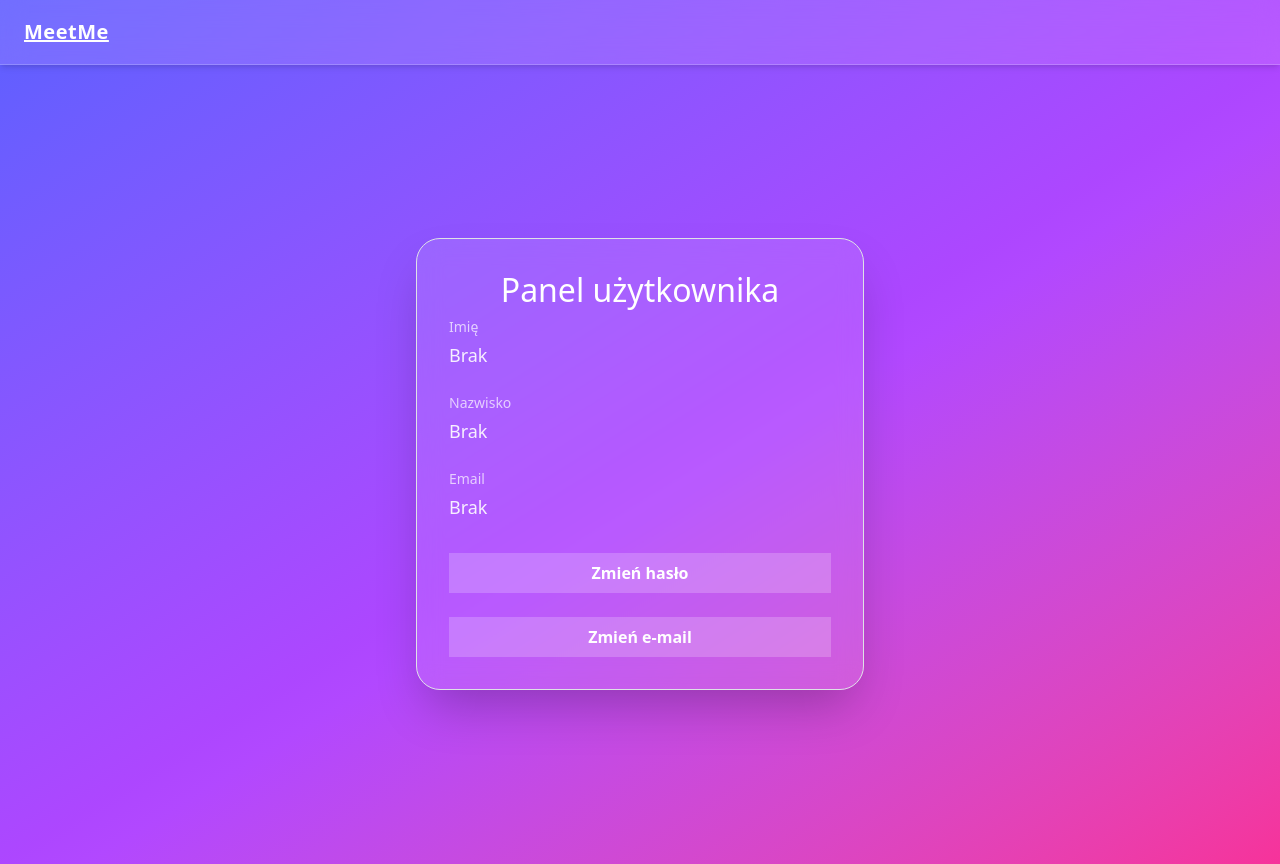
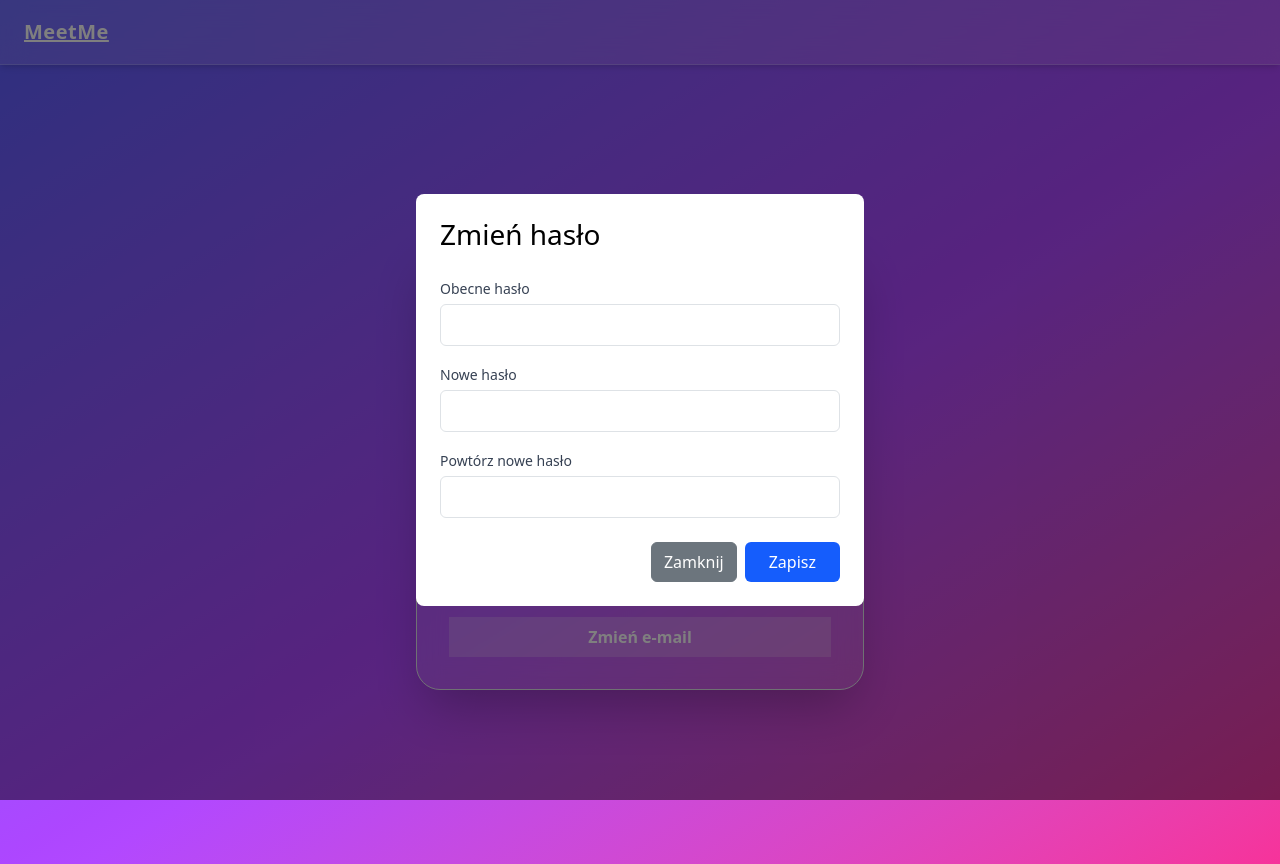
Before and after one commit to Interaktywne-Technologie-Sieciowe/supreme-bassoon, a Vue app in the folder vite-project/: page /UserPanel in a window 1280 px wide. Both pictures are taken after a click on the button "Zmień hasło". Built offline with nearby package versions, Linux system fonts and the light colour scheme; no server answers.

Commit message:
password and email change in UserPanel

```diff
--- a/vite-project/package.json
+++ b/vite-project/package.json
@@ -36,7 +36,7 @@
     "@tsconfig/node22": "^22.0.0",
     "@types/jsdom": "^21.1.7",
     "@types/node": "^22.13.9",
-    "@vitejs/plugin-vue": "^5.2.1",
+    "@vitejs/plugin-vue": "^5.2.3",
     "@vitest/eslint-plugin": "^1.1.36",
     "@vue/eslint-config-prettier": "^10.2.0",
     "@vue/eslint-config-typescript": "^14.5.0",
--- a/vite-project/src/components/DefaultNavbar.vue
+++ b/vite-project/src/components/DefaultNavbar.vue
@@ -1,34 +1,34 @@
-<script setup lang="ts">
-import { computed } from 'vue'
-import { useAuthStore } from '@/stores/auth'
 
-const auth = useAuthStore()
-
-const userRole = computed(() => auth.user?.role ?? null)
-const isLoggedIn = computed(() => auth.user !== null)
-const userName = computed(() => auth.user?.name ?? '')
-</script>
 
 <template>
   <header class="fixed top-0 left-0 w-full z-50 backdrop-blur-md bg-white/10 border-b border-white/20 shadow-md">
     <div class="max-w-7xl mx-auto px-4 sm:px-6 lg:px-8 h-16 flex items-center justify-between">
-      <!-- MeetMe jako link do strony głównej -->
       <RouterLink to="/" class="text-white font-semibold text-xl tracking-wide hover:text-pink-200 transition">
         MeetMe
       </RouterLink>
 
       <nav class="flex items-center space-x-6">
-        <RouterLink v-if="userRole === 'admin'" to="/AdminPanel" class="text-white hover:text-pink-200 transition"
-          active-class="underline">
+        <RouterLink v-if="userRole === 'admin'" to="/AdminPanel"
+          class="text-white hover:text-pink-200 transition" active-class="underline">
           AdminPanel
         </RouterLink>
 
-        <!-- Informacja o użytkowniku -->
-        <span v-if="isLoggedIn" class="text-white italic">
-          Witaj, {{ userName }}!
-        </span>
+        <div class="relative inline-block">
+          <span v-if="isLoggedIn"
+                @click="toggleUserPanel"
+                class="text-white italic cursor-pointer select-none">
+            Witaj, {{ userName }}!
+          </span>
 
-        <!-- Przycisk wylogowania -->
+          <div v-show="showUserPanel"
+               class="absolute bg-white text-black mt-2 right-0 shadow-md rounded w-40 z-50 transition-all duration-300">
+            <router-link to="/UserPanel" class="block px-4 py-2 hover:bg-gray-200 hover:rounded text-black select-none" style="text-decoration: none;"
+             @click="showUserPanel = false">
+              Panel użytkownika
+            </router-link>
+          </div>
+        </div>
+
         <button v-if="isLoggedIn" @click="auth.logout()" class="text-white hover:text-red-300 transition">
           Wyloguj
         </button>
@@ -38,3 +38,20 @@ const userName = computed(() => auth.user?.name ?? '')
 </template>
 
 <style scoped></style>
+
+
+<script setup lang="ts">
+import { ref, computed } from 'vue'
+import { useAuthStore } from '@/stores/auth'
+
+const auth = useAuthStore()
+
+const userRole = computed(() => auth.user?.role ?? null)
+const isLoggedIn = computed(() => auth.user !== null)
+const userName = computed(() => auth.user?.name ?? '')
+
+const showUserPanel = ref(false)
+const toggleUserPanel = () => {
+  showUserPanel.value = !showUserPanel.value
+}
+</script>
--- a/vite-project/src/components/UserPanel.vue
+++ b/vite-project/src/components/UserPanel.vue
@@ -22,21 +22,131 @@
 
         <div class="mt-8 flex flex-col gap-4">
           <button
-            class="w-full py-2 px-4 bg-white/20 hover:bg-white/30 text-white font-semibold rounded-xl transition">
+            class="w-full py-2 px-4 bg-white/20 hover:bg-white/30 text-white font-semibold rounded-xl transition"  @click="passwordModal = true">
             Zmień hasło
           </button>
           <button
-            class="w-full py-2 px-4 bg-white/20 hover:bg-white/30 text-white font-semibold rounded-xl transition">
+            class="w-full py-2 px-4 bg-white/20 hover:bg-white/30 text-white font-semibold rounded-xl transition"  @click="emailModal = true">
             Zmień e-mail
           </button>
+
+          <Teleport to="body">
+          <div v-if="passwordModal" class="fixed inset-0 z-50 flex items-center justify-center bg-black bg-opacity-50">
+  <div class="bg-white rounded-lg shadow-xl0 p-6 w-full max-w-md text-black">
+    <h3 class="text-xl font-bold mb-4">Zmień hasło</h3>
+
+    <form @submit.prevent="submitPasswordChange">
+      <div class="space-y-4">
+        <div>
+          <label class="block text-sm font-medium text-gray-700">Obecne hasło</label>
+          <input v-model="currentPassword" type="password" required class="w-full mt-1 p-2 border rounded"
+          />
+        </div>
+
+        <div>
+          <label class="block text-sm font-medium text-gray-700">Nowe hasło</label>
+          <input v-model="newPassword" type="password" required class="w-full mt-1 p-2 border rounded"
+          />
+        </div>
+
+        <div>
+          <label class="block text-sm font-medium text-gray-700">Powtórz nowe hasło</label>
+          <input v-model="confirmPassword" type="password" required class="w-full mt-1 p-2 border rounded"
+          />
+        </div>
+
+        <p v-if="error" class="text-red-600 text-sm">{{ error }}</p>
+        <p v-if="success" class="text-green-600 text-sm">{{ success }}</p>
+
+      </div>
+
+      <div class="mt-6 flex justify-end gap-2">
+        <button type="button" @click="passwordModal = false" class="btn btn-secondary">Zamknij</button>
+        <button type="submit" class="px-4 py-2 bg-blue-600 text-white rounded">Zapisz</button>
+      </div>
+    </form>
+  </div>
+</div>
+
+<div v-if="emailModal" class="fixed inset-0 z-50 flex items-center justify-center bg-black bg-opacity-50">
+  <div class="bg-white rounded-lg shadow-xl0 p-6 w-full max-w-md text-black">
+    <h3 class="text-xl font-bold mb-4">Zmień email</h3>
+
+    <form @submit.prevent="submitEmailChange">
+      <div class="space-y-4">
+        <div>
+          <label class="block text-sm font-medium text-gray-700">Nowy email</label>
+          <input v-model="newEmail" type="email" required class="w-full mt-1 p-2 border rounded"
+          />
+        </div>
+
+        <div>
+          <label class="block text-sm font-medium text-gray-700">Powtórz nowy email</label>
+          <input v-model="confirmEmail" type="email" required class="w-full mt-1 p-2 border rounded"
+          />
+        </div>
+
+        <p v-if="error" class="text-red-600 text-sm">{{ error }}</p>
+        <p v-if="success" class="text-green-600 text-sm">{{ success }}</p>
+
+      </div>
+
+      <div class="mt-6 flex justify-end gap-2">
+        <button type="button" @click="emailModal= false" class="btn btn-secondary">Zamknij</button>
+        <button type="submit" class="px-4 py-2 bg-blue-600 text-white rounded">Zapisz</button>
+      </div>
+    </form>
+  </div>
+</div>
+</Teleport>
+
         </div>
       </div>
     </div>
   </template>
 
   <script setup lang="ts">
-  import { useAuthStore } from '@/stores/auth'
+import { ref } from 'vue'
+import axios from 'axios'
+import { useAuthStore } from '@/stores/auth'
 
-  const auth = useAuthStore()
-  const user = auth.user
+const auth = useAuthStore()
+const user = auth.user
+const userEmail = auth.user?.email || ''
+
+const passwordModal = ref(false)
+const currentPassword = ref('')
+const newPassword = ref('')
+const confirmPassword = ref('')
+const error = ref('')
+const success = ref('')
+
+async function submitPasswordChange() {
+
+  if (newPassword.value !== confirmPassword.value) {
+    error.value = 'Nowe hasła się nie zgadzają.'
+    return
+  }
+
+}
+
+
+const emailModal = ref(false)
+const newEmail = ref('')
+const confirmEmail = ref('')
+
+const passwordError = ref('') ////SPRAWZDIC
+
+
+
+
+
+function submitEmailChange() {
+  if (newPassword.value !== confirmPassword.value) {
+    passwordError.value = 'Nowe hasła się nie zgadzają.'
+    return
+  }
+   newEmail.value = ''
+  confirmEmail.value = ''
+}
   </script>
--- a/vite-project/src/views/PasswordChange.vue
+++ b/vite-project/src/views/PasswordChange.vue
@@ -1,5 +1,5 @@
 <script setup lang="ts">
-import AdminPanel from '../components/PasswordChange.vue';
+import PasswordChange from '../components/PasswordChange.vue';
 </script>
 
 <template>
--- a/vite-project/src/views/UserPanel.vue
+++ b/vite-project/src/views/UserPanel.vue
@@ -1,4 +1,6 @@
 <script setup lang="ts">
+import type { User } from '@/types/user'
+import { getBackendURL } from '@/services/configService'
 import UserPanel from '../components/UserPanel.vue';
 </script>
 
```
Also changed, not shown: 2 other files (tests, documents, lock files or other folders).
